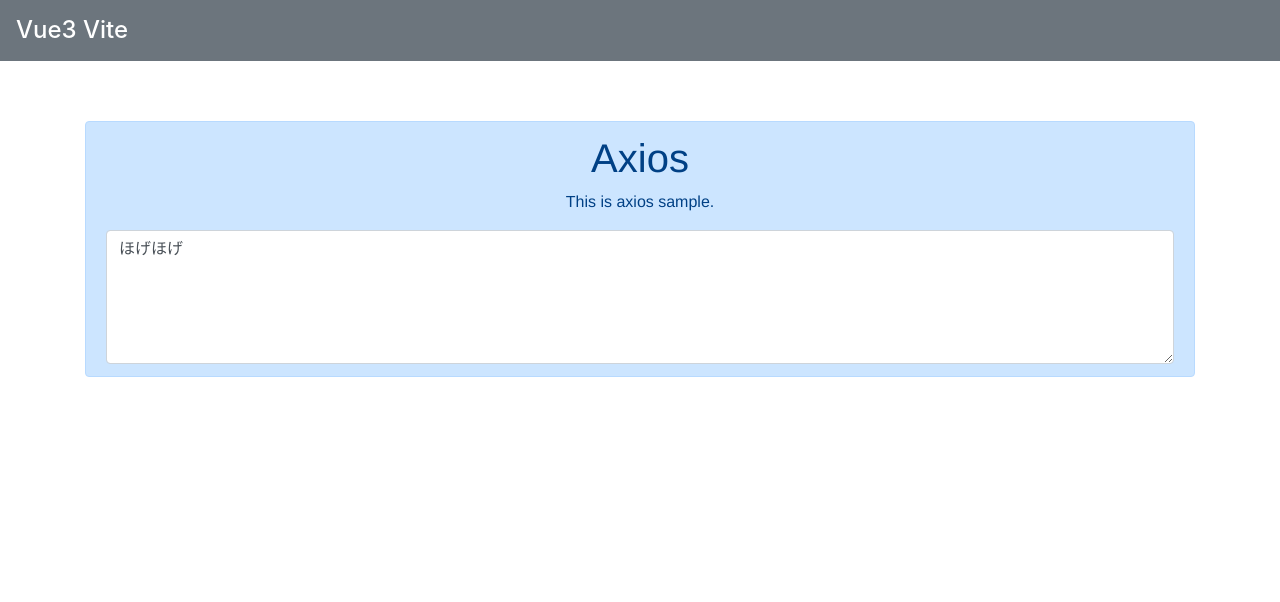
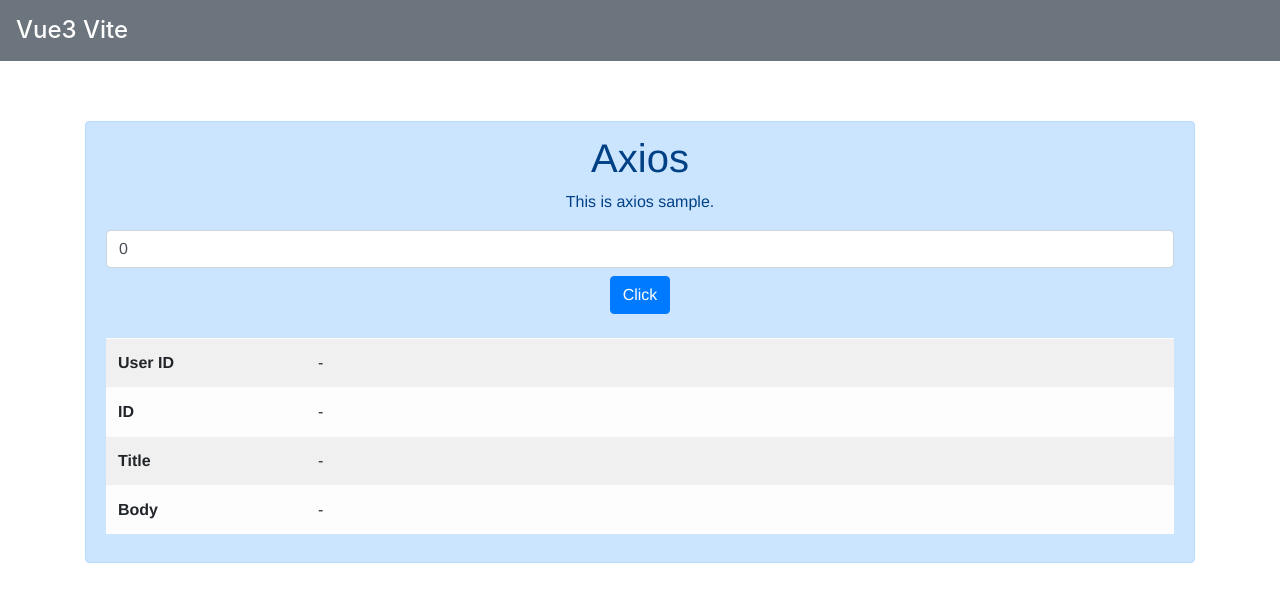
Before and after one commit to fujidomoe/try-vite, a Vue app: page /index/taro in a window 1280 px wide. Shown: the top 602 px of the page. Built offline with nearby package versions, Linux system fonts and the light colour scheme.

Commit message:
axios, get https://jsonplaceholder.typicode.com/posts

```diff
--- a/src/components/HelloWorld.vue
+++ b/src/components/HelloWorld.vue
@@ -2,33 +2,59 @@
   <section class="alert alert-primary">
     <h1>{{data.title}}</h1>
     <p>{{data.message}}</p>
-    <textarea v-model="data.mydata" rows="5"
-      class="form-control"></textarea>
+    <div class="form-group">
+      <input type="number" class="form-control"
+        v-model="data.id" />
+      <button class="btn btn-primary m-2"
+        @click="doClick">Click</button>
+    </div>
+    <table class="table table-light table-striped">
+      <tbody class="text-left">
+      <tr>
+        <th style="width:200px;">User ID</th>
+        <td>{{data.json_data ? data.json_data.userId : '-'}}</td>
+      </tr>
+      <tr>
+        <th>ID</th>
+        <td>{{data.json_data ? data.json_data.id : '-'}}</td>
+      </tr>
+      <tr>
+        <th>Title</th>
+        <td>{{data.json_data ? data.json_data.title : '-'}}</td>
+      </tr>
+      <tr>
+        <th>Body</th>
+        <td>{{data.json_data ? data.json_data.body : '-'}}</td>
+      </tr>
+      </tbody>
+    </table>
   </section>
 </template>
 
 <script>
 import axios from 'axios'
-import { reactive, onMounted } from 'vue'
+import { reactive } from 'vue'
 
+let url = "https://jsonplaceholder.typicode.com/posts/"
 
 export default {
   setup(props) {
     const data = reactive({
       title:'Axios',
       message:'This is axios sample.',
-      mydata: '',
+      id:0,
+      json_data: null,
     })
-    const getData = () => {
-      const url = "/data.txt"
-      axios.get(url).then((result)=> {
-        data.mydata = result.data
+    const doClick = ()=> {
+      axios.get(url + data.id).then((result)=> {
+        data.json_data = result.data
+        data.message = 'SUCESS!'
+      }).catch((error) => {
+        data.message = 'ERROR!'
+        data.json_data = null
       })
     }
-    onMounted(()=> {
-      getData()
-    })
-    return { data, getData }
+    return { data, doClick }
   },
 }
 </script>
```
